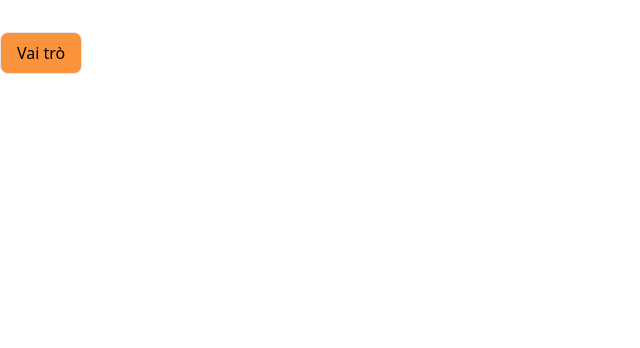
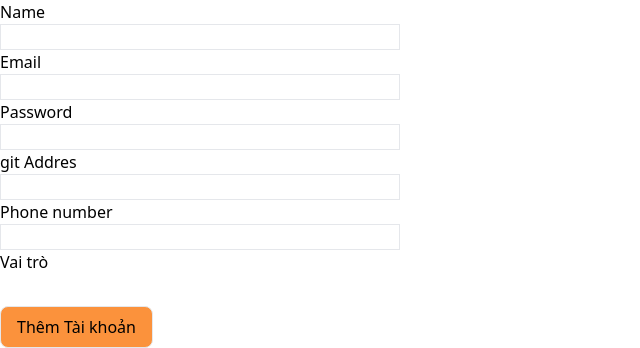
Before and after one commit to dannaph26950/du-an-mau-we17311-nhom-2, a PHP site: page /du-an-mau-we17311-nhom-2/admin/user.php in a window 1280 px wide. Shown: the part 476-824 px from the top of the page, without its empty margins (0-640 px from the left). Before the commit the page ends 550 px from the top, so only its background shows below. Run offline with PHP 8.4, Linux system fonts and the light colour scheme; data that the repository does not hold is empty; some libraries are stand-ins or nearby versions.

Commit message:
edit-user

```diff
--- a/admin/user.php
+++ b/admin/user.php
@@ -2,8 +2,11 @@
 include_once ('../global.php');
 include_once ('../dao/user.php');
 include_once ('../dao/pdo.php');
+include_once '../dao/role.php';
+$data = user_select_all();
+$role_all=role_select_all();
 
-$data = user_select_all();
+
 ?>
 <!DOCTYPE html>
 <html lang="en">
@@ -53,8 +56,6 @@ $data = user_select_all();
             </tr>
 <?php
 foreach($data as $key => $value){
-
-
 ?>
             <tr class="border border-blue-200">
                <td class="p-3 border border-blue-200"><?php echo $value['id']?></td>
@@ -65,14 +66,31 @@ foreach($data as $key => $value){
                <td class="border border-blue-200"></td>
                <!-- <td class="border border-blue-200">19</td> -->
                <td class="border border-blue-200">
-                <button name="btn-detal" class="border rounded-md bg-slate-100 px-2">Chi tiết</button>
-                <button name="btn-delete" class="border rounded-md bg-slate-100 px-2">Xóa</button>
+                <button name="btn-detal" class="border rounded-md bg-slate-100 px-2">Sửa</button>
+                <a href="user.php?id=<?php echo $value['id'] ?>"><button name="btn-delete" class="border rounded-md bg-slate-100 px-2">Xóa</button></a>
                </td>
             </tr>
             <?php } ?>
         </table>
-        <button type="submit" class="p-2 px-4 border rounded-lg bg-orange-400 hover:text-white font-medium mt-8">Vai trò</button>
+        <form action="" method="POST" class="w-[400px]">
+        <label class="">Name</label>
+        <input type="text" class="w-full border" name="name">
+        <label class="">Email</label>
+        <input type="text" class="w-full border" name="email">
+        <label class="">Password</label>
+        <input type="password" class="w-full border" name="password">git
+        <label class="">Addres</label>
+        <input type="text" class="w-full border" name="addres">
+        <label class="">Phone number</label>
+        <input type="text" class="w-full border" name="phone">
+        <label class="">Vai trò</label>
+        <section name="role_id">
+               <?php foreach($role_all as $key =>$valueRole){ ?>
+                <option value="<?php echo $valueRole['id'] ?>"><?php echo $valueRole['name'] ?></option>
+                <?php } ?>
+        </section>
+        <button type="submit" class="p-2 px-4 border rounded-lg bg-orange-400 hover:text-white font-medium mt-8">Thêm Tài khoản</button>
+        </form>
     </div>
 </body>
-
 </html>
--- a/dao/user.php
+++ b/dao/user.php
@@ -1,5 +1,7 @@
 <?php
 include_once '../dao/user.php';
+include_once '../global.php';
+include_once '../dao/pdo.php';
 
 // function user_insert($id, $email, $password, $address, $phone_number, $role_id,$ho_ten){
 //     $sql = "INSERT INTO user VALUES ($id, $email, $password, $address, $phone_number, $role_id,$ho_ten)";
@@ -17,7 +19,7 @@ function user_update($ma_kh, $mat_khau, $ho_ten, $email, $phone, $address,$role_
 }
 
 function user_delete($ma_kh){
-    $sql = "DELETE FROM user  WHERE ma_kh=?";
+    $sql = "DELETE FROM user  WHERE id=?";
     if(is_array($ma_kh)){
         foreach ($ma_kh as $ma) {
             pdo_execute($sql, $ma);
--- a/site/home.php
+++ b/site/home.php
@@ -2,7 +2,8 @@
 include_once '../global.php';
 include_once '../dao/pdo.php';
 include_once '../dao/products.php';
-$data = products_select_all();
+$data = product_img();
+
 ?>
 <!DOCTYPE html>
 <html lang="en">
--- a/site/sale.php
+++ b/site/sale.php
@@ -4,7 +4,7 @@ include_once '../dao/pdo.php';
 include_once '../dao/products.php';
 
 
-$data = products_select_all();
+$data =product_img();
 ?>
 <!DOCTYPE html>
 <html lang="en">
@@ -16,7 +16,6 @@ $data = products_select_all();
     <title>Document</title>
     <script src="https://cdn.tailwindcss.com"></script>
     <link rel="stylesheet" href="../content/css/input.css">
-
     <script src="https://code.jquery.com/jquery-3.5.1.js"></script>
     <script src="https://cdnjs.cloudflare.com/ajax/libs/OwlCarousel2/2.3.4/owl.carousel.min.js"></script>
     <link rel="stylesheet" href="https://cdnjs.cloudflare.com/ajax/libs/OwlCarousel2/2.3.4/assets/owl.carousel.min.css">
```
Also changed, not shown: dao/products.php (+16 -11 lines), site/details.php (+30 -5 lines), site/product.php (+13 -2 lines).
